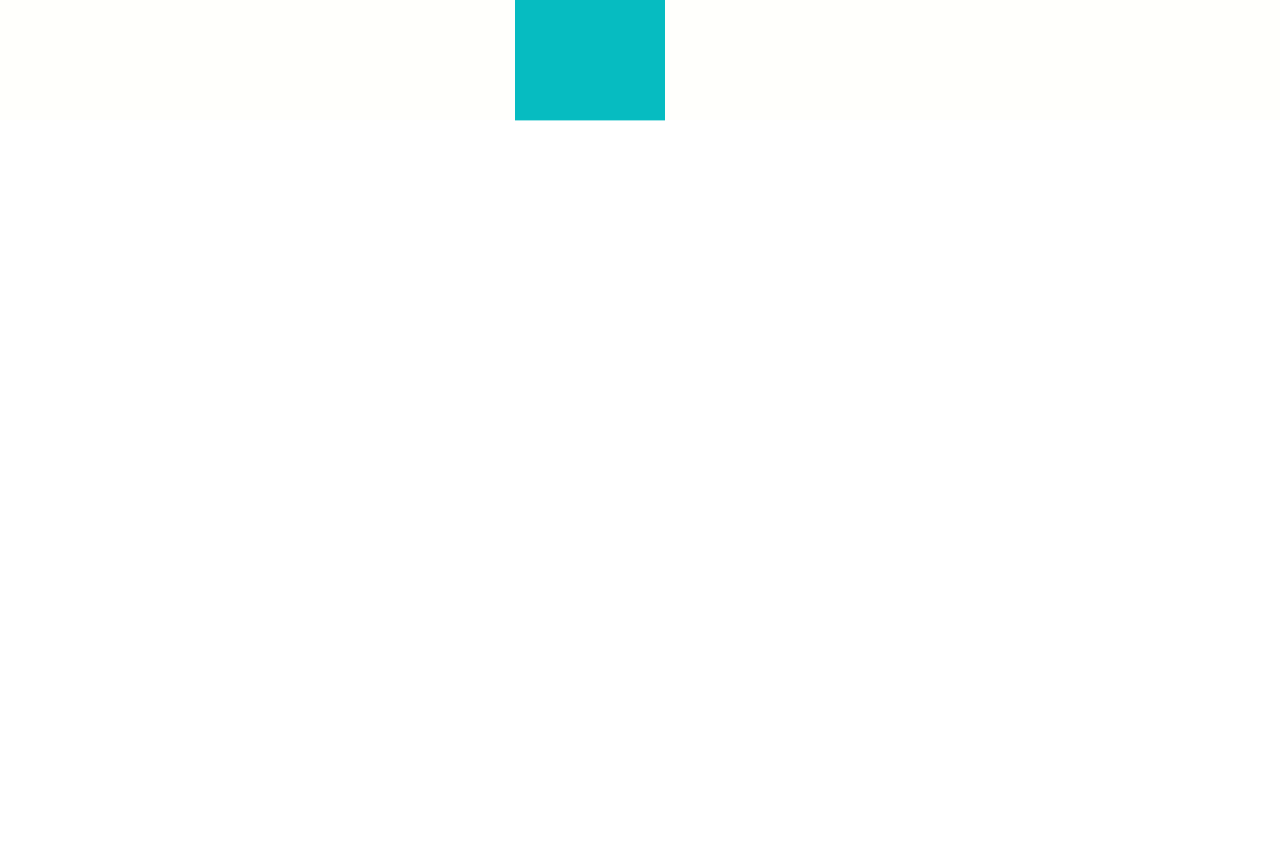
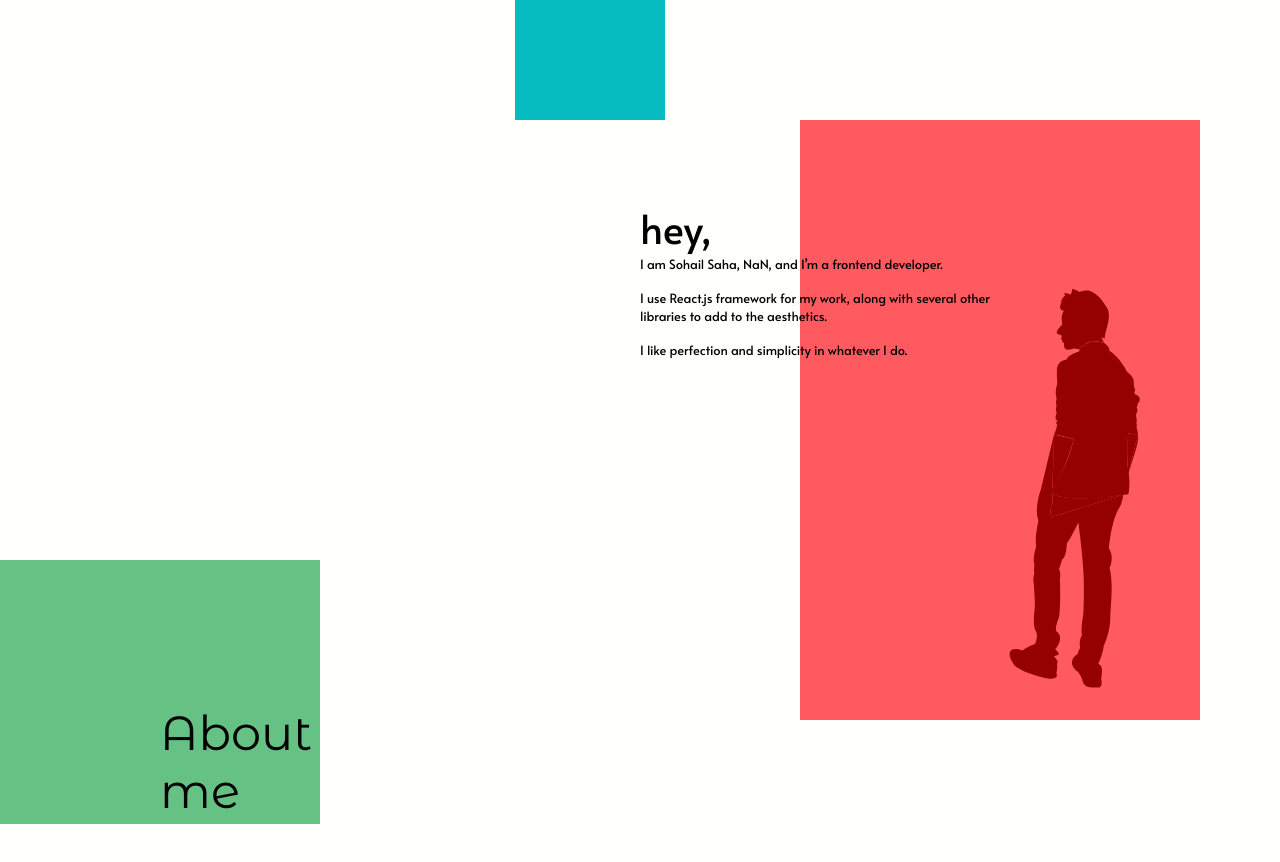
Before and after one commit to captain-woof/portfolio-blog, a Next.js app: page / in a window 1280 px wide. Shown: the part 680-1542 px from the top of the page. Before the commit the page ends 800 px from the top, so only its background shows below. Built offline with nearby package versions, Linux system fonts and the light colour scheme; no server answers.

Commit message:
Added section 2 in portfolio

```diff
--- a/components/Containers/FullscreenContainer.js
+++ b/components/Containers/FullscreenContainer.js
@@ -6,6 +6,7 @@
     width: 100vw;
     position: relative;
     left: 0;
+    overflow: hidden;
 `
 
 export default function FullscreenContainer({children, adjustHeightForNavbar = false, style = {}}){
--- a/components/Containers/Portfolio/section-1.js
+++ b/components/Containers/Portfolio/section-1.js
@@ -114,7 +114,7 @@
     when: 'beforeChildren'
 }
 
-export default function FirstSection() {
+export default function SectionOne() {
     const { globalState } = useGlobalContext()
     const { isPhone } = globalState
 
--- /dev/null
+++ b/components/Containers/Portfolio/section-2.js
@@ -0,0 +1,100 @@
+import FullscreenContainer from "../FullscreenContainer";
+import styled from 'styled-components'
+import { useGlobalContext } from "../../../providers/ContextProvider";
+import { motion } from "framer-motion";
+
+const GreenBoxLeft = styled(motion.div)`
+    position: absolute;
+    top: ${({ isPhone }) => (isPhone ? "80vh" : "55vh")};
+    left: 0;
+    height: ${({ isPhone }) => (isPhone ? "12.5vh" : "33vh")};
+    width: ${({ isPhone }) => (isPhone ? "41.67vw" : "25vw")};
+    background-color: ${({ theme }) => (theme.colors.green)};
+`
+
+const RedBoxRight = styled(motion.div)`
+    position: absolute;
+    top: ${({ isPhone }) => (isPhone ? "8vh" : "0vh")};
+    right: ${({ isPhone }) => (isPhone ? "0vw" : "6.25vw")};
+    height: ${({ isPhone }) => (isPhone ? "50vh" : "75vh")};
+    width: ${({ isPhone }) => (isPhone ? "50vw" : "31.25vw")};
+    background-color: ${({ theme }) => (theme.colors.red)};
+`
+
+const MeStanding = styled.img`
+    position: absolute;
+    bottom: 4vh;
+    right: 4vw;
+    height: ${({ isPhone }) => (isPhone ? "35vh" : "50vh")};
+`
+
+const Title = styled.div`
+    font-family: 'Montserrat Alternates';
+    font-size: 3rem;
+    position: absolute;
+    display: flex;
+    flex-direction: column;
+    left: ${({ isPhone }) => (isPhone ? "14vw" : "12.5vw")};
+    bottom: ${({ isPhone }) => (isPhone ? "10vh" : "12.5vh")};
+`
+
+const AboutTextContainer = styled(motion.div)`
+    font-family: 'Alata';
+    position: absolute;
+    width: ${({ isPhone }) => (isPhone ? "50vw" : "30vw")};
+    top: 10vh;
+    right: 20vw;
+`
+
+const AboutHeyText = styled.div`
+    font-size: 2.5rem;
+`
+
+const AboutDescriptionTextContainer = styled.div`
+    font-size: ${({ isPhone }) => (isPhone ? "1rem" : "0.8rem")};
+`
+
+const AboutDescriptionText = styled.div`
+    margin-bottom: 1rem;
+`
+
+const getAge = () => (
+    (new Date().getFullYear() - (new Date(process.env.NEXT_PUBLIC_DOB).getFullYear()))
+)
+
+export default function SectionTwo() {
+    const { globalState } = useGlobalContext()
+    const { isPhone } = globalState
+
+    return (
+        <FullscreenContainer>
+            <GreenBoxLeft isPhone={isPhone} />
+            <RedBoxRight isPhone={isPhone}>
+                <MeStanding isPhone={isPhone} src="/images/me-standing.svg" />
+            </RedBoxRight>
+            <Title isPhone={isPhone}>
+                {isPhone
+                    ? "About me"
+                    : <>
+                        <div>About</div>
+                        <div>me</div>
+                    </>
+                }
+            </Title>
+            <AboutTextContainer isPhone={isPhone}>
+                <AboutHeyText isPhone={isPhone}>hey,</AboutHeyText>
+                <AboutDescriptionTextContainer isPhone={isPhone}>
+                    <AboutDescriptionText>
+                        I am Sohail Saha, {getAge()}, and I’m a frontend developer.
+                    </AboutDescriptionText>
+                    <AboutDescriptionText>
+                        I use React.js framework for my work, along with several other libraries to add to the aesthetics.
+                    </AboutDescriptionText>
+                    <AboutDescriptionText>
+                        I like perfection and simplicity in whatever I do.
+                    </AboutDescriptionText>
+                </AboutDescriptionTextContainer>
+            </AboutTextContainer>
+        </FullscreenContainer>
+    )
+}
--- a/pages/index.js
+++ b/pages/index.js
@@ -1,11 +1,13 @@
-import FirstSection from '../components/Containers/Portfolio/section-1'
+import SectionOne from '../components/Containers/Portfolio/section-1'
+import SectionTwo from '../components/Containers/Portfolio/section-2'
 import SeoPortfolio from '../components/SEO/SeoPortfolio'
 
 export default function Index() {
   return (
     <>
       <SeoPortfolio />
-      <FirstSection />
+      <SectionOne />
+      <SectionTwo />
     </>
   )
 }
--- a/styles/globalStyle.js
+++ b/styles/globalStyle.js
@@ -10,6 +10,7 @@
       font-size: 16px;
       width: 100vw;
       overflow-x: hidden;
+      scroll-behavior: smooth;
     }
 
     a {
```
Also changed, not shown: public/images/me-standing.svg (added).
